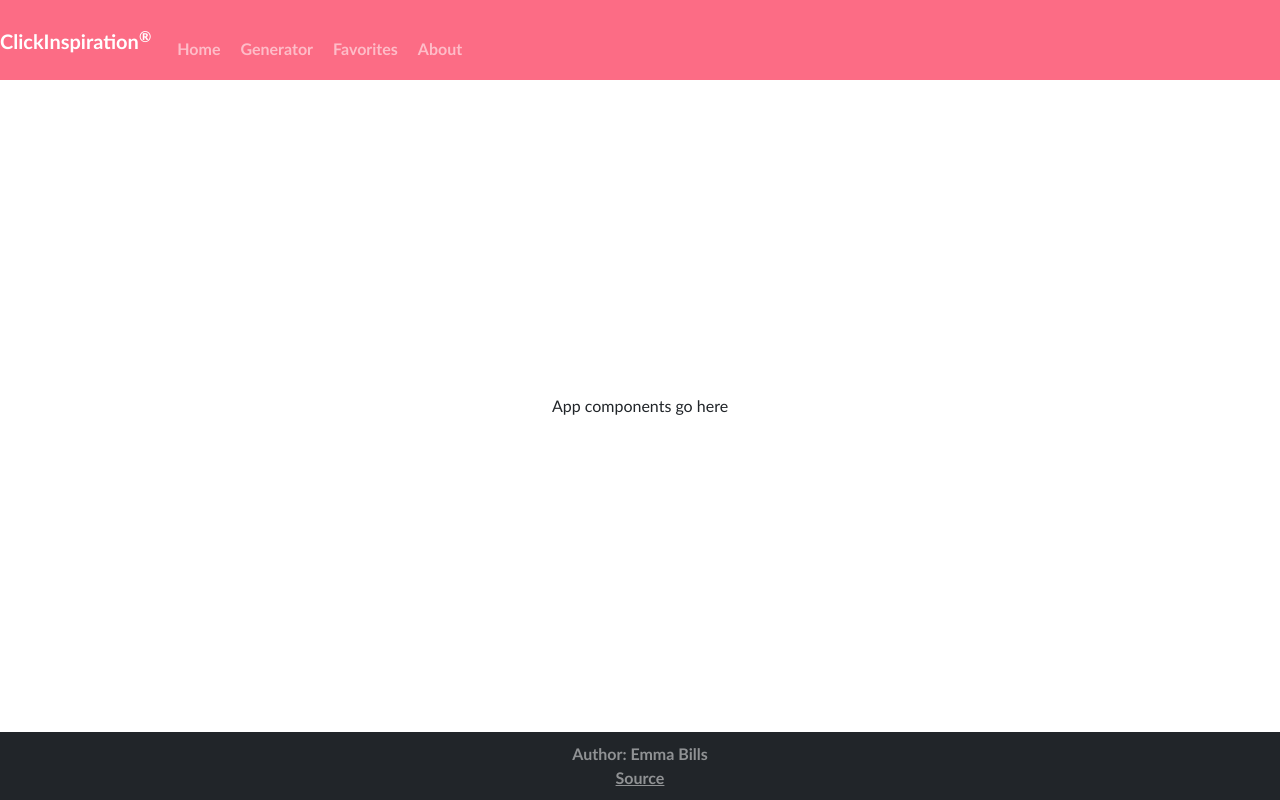
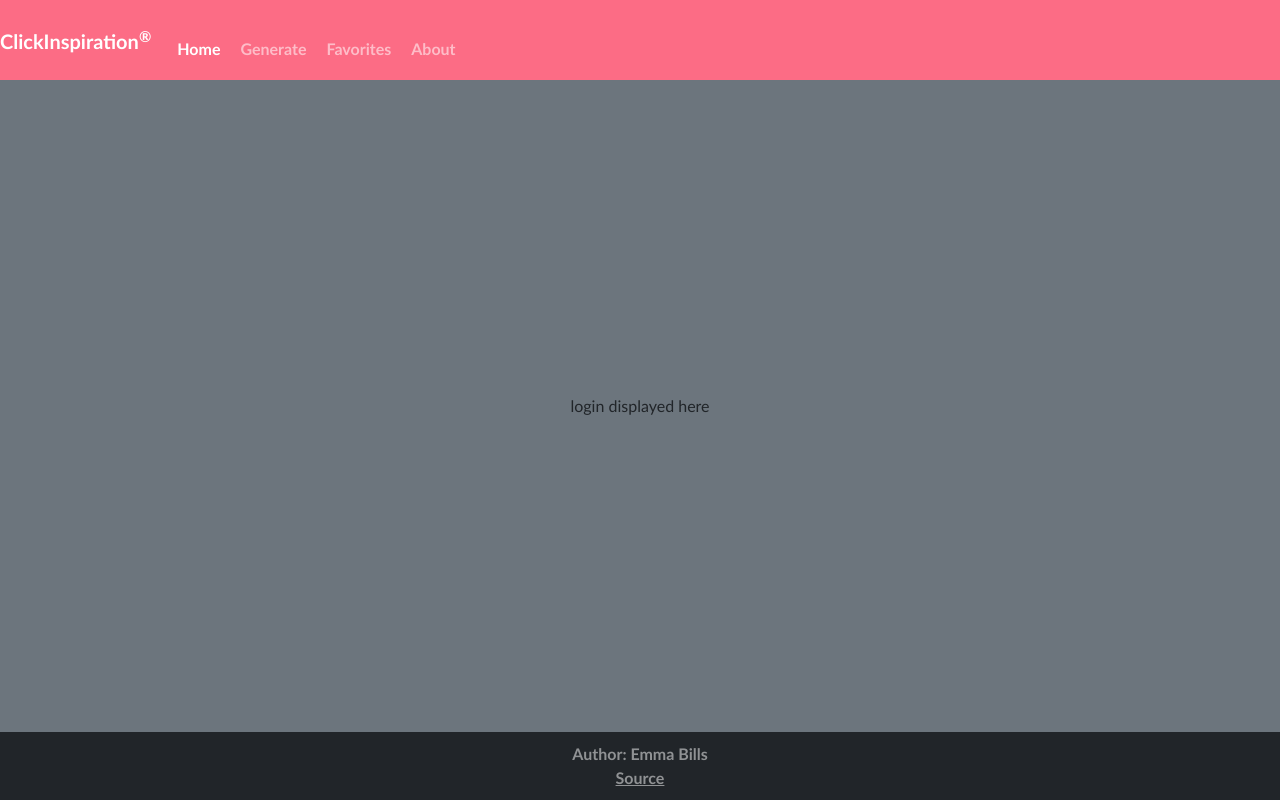
Before and after one commit to PirateQueen890/startup, a React (Vite) app: page / in a window 1280 px wide. Built offline with nearby package versions, Linux system fonts and the light colour scheme.

Commit message:
setting up router

```diff
--- a/src/app.jsx
+++ b/src/app.jsx
@@ -1,9 +1,15 @@
 import React from 'react';
+import { BrowserRouter, NavLink, Route, Routes } from 'react-router-dom';
+import { Login } from './login/login';
+import { Generator } from './generator/generator';
+import { Favorites } from './favorites/favorites';
+import { About } from './about/about';
 import 'bootstrap/dist/css/bootstrap.min.css';
 import './app.css';
 
 export default function App() {
     return (
+        <BrowserRouter>
             <div className='body'>
                 <header className='container-fluid'>
                     <nav className='navbar fixed-top navbar-dark'>
@@ -12,30 +18,36 @@ export default function App() {
                         </div>
                         <menu className='navbar-nav'>
                         <li className='nav-item'>
-                <a className='nav-link' href='index.html'>
+                            <NavLink className='nav-link' to="">
                             Home
-                </a>
+                            </NavLink>
                         </li>
                         <li className='nav-item'>
-                <a className='nav-link' href='generator.html'>
-                  Generator
-                </a>
+                            <NavLink className='nav-link' to='generator'>
+                            Generate
+                            </NavLink>
                         </li>
                         <li className='nav-item'>
-                <a className='nav-link' href='favorites.html'>
+                            <NavLink className='nav-link' to='favorites'>
                             Favorites
-                </a>
+                            </NavLink>
                         </li>
                         <li className='nav-item'>
-                <a className='nav-link' href='about.html'>
+                            <NavLink className='nav-link' to='about'>
                             About
-                </a>
+                            </NavLink>
                         </li>
                         </menu>
                     </nav>
                 </header>
 
-        <main>App components go here</main>
+                <Routes>
+                    <Route path='/' element={<Login />} exact />
+                    <Route path='/generator' element={<Generator />} />
+                    <Route path='/favorites' element={<Favorites />} />
+                    <Route path='/about' element={<About />} />
+                    <Route path='*' element={<NotFound />} />
+                </Routes>
 
                 <footer className="bg-dark text-white-50">
                     <div className="container-fluid">
@@ -46,5 +58,10 @@ export default function App() {
                     </div>
                 </footer>
             </div>
+        </BrowserRouter>
     );
   }
+
+  function NotFound() {
+    return <main className='container-fluid bg-secondary text-center'>404: Return to sender. Address unknown.</main>;
+  }
```
Also changed, not shown: src/about/about.jsx (renamed from src/about.jsx), src/favorites/favorites.jsx (renamed from src/favorites.jsx), src/generator/generator.jsx (renamed from src/generator.jsx), src/login/login.jsx (renamed from src/login.jsx). Lines whose indentation alone changed are shown as unchanged.
